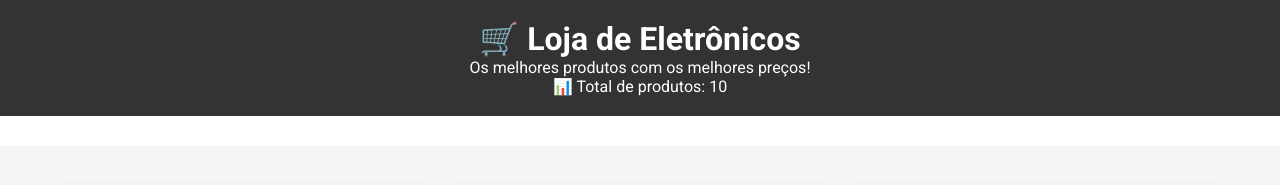
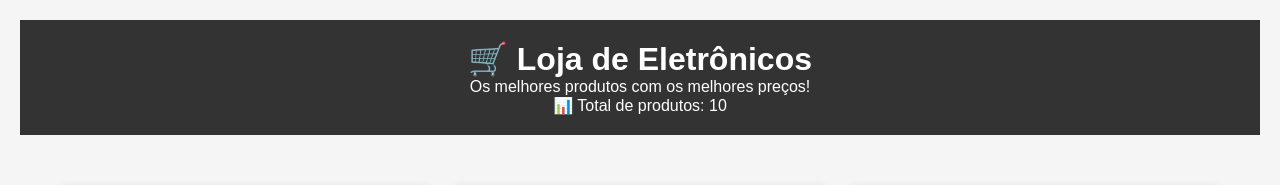
Before and after one commit to Vinirocha388/ativ-revisaoNext, a Next.js app: page / in a window 1280 px wide. Shown: the top 185 px of the page. Built offline with nearby package versions, Linux system fonts and the light colour scheme.

Commit message:
fix: header

```diff
--- a/src/app/layout.jsx
+++ b/src/app/layout.jsx
@@ -1,6 +1,6 @@
 import localFont from "next/font/local";
 import "./globals.css";
-import Header from "../components/Header/Header.jsx";
+
 
 const roboto = localFont({
     src: [
@@ -27,7 +27,6 @@ export default function RootLayout({ children }) {
   return (
     <html lang="pt-BR">
       <body className={`${roboto.className}`}>
-        <Header />
         {children}
       </body>
     </html>
--- a/src/app/page.jsx
+++ b/src/app/page.jsx
@@ -3,12 +3,14 @@ import styles from './page.module.css'
 import ProductCard from '@/components/ProductCard/ProductCard'
 import { products } from './Data/products'
 import {useState} from 'react'
+import Header from '@/components/Header/Header'
 
 export default function HomePage() {
   const [produtos, setProdutos] = useState(products);
 
     return (
       <main className={styles.main}>
+        <Header />
         <div className={styles.productGrid}>
           {produtos.map((produto, index) => (
             <ProductCard
```
